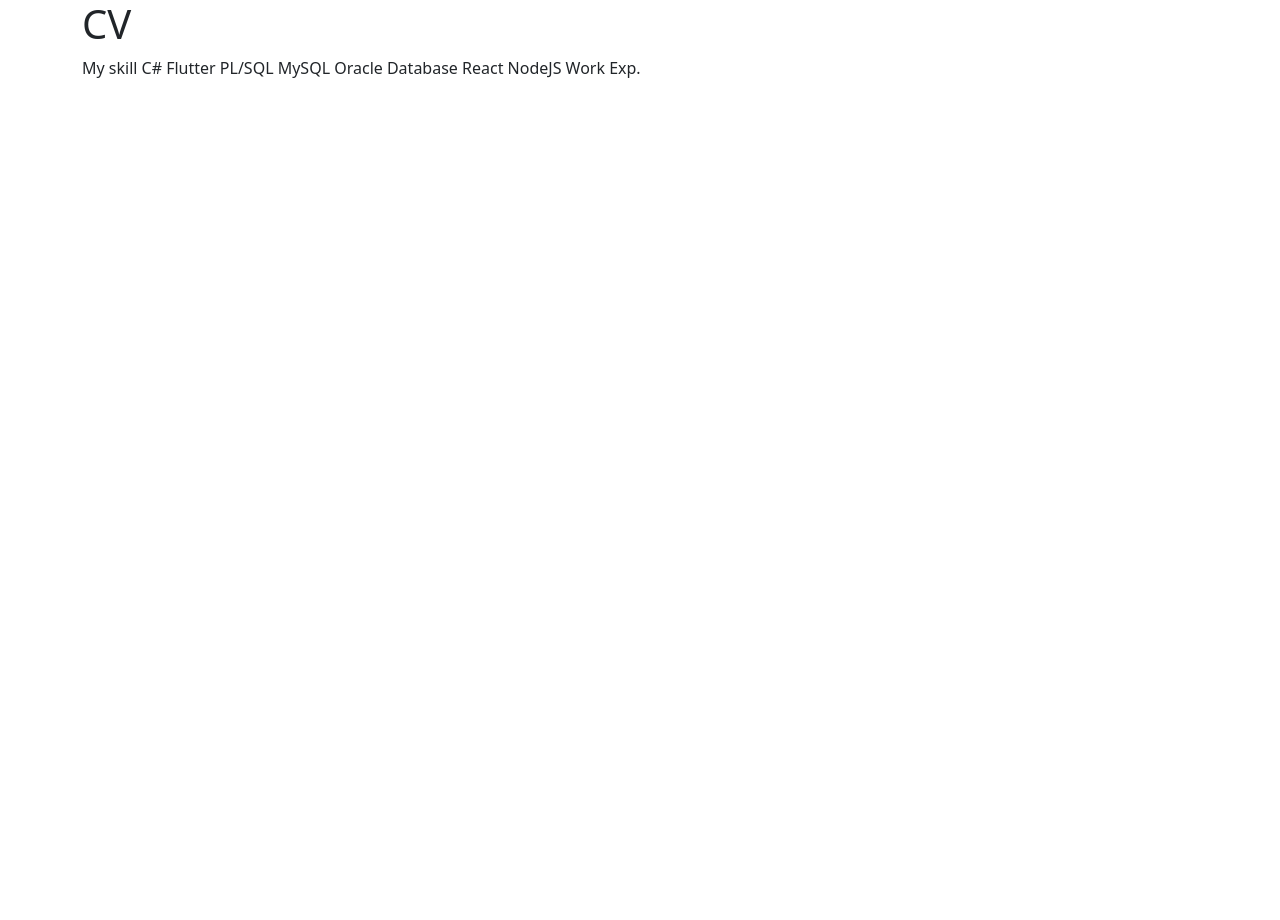
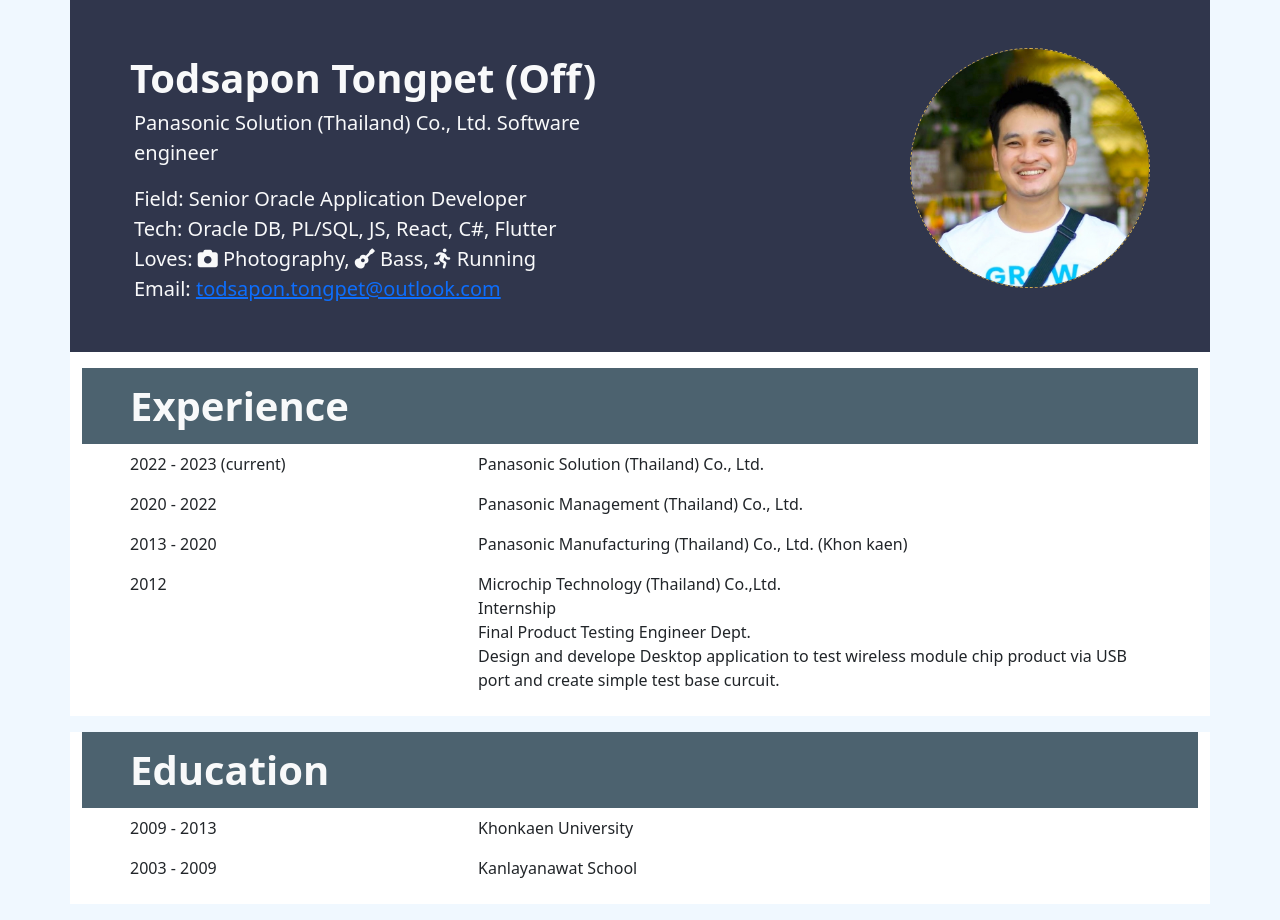
Before and after one commit to offie90/cv, a plain HTML site: page index.html in a window 1280 px wide. Before the commit the page ends 800 px from the top, so only its background shows below. Drawn offline with nearby package versions, Linux system fonts and the light colour scheme.

Commit message:
main structure

```diff
--- a/index.html
+++ b/index.html
@@ -6,15 +6,115 @@
     <meta name="viewport" content="width=device-width, initial-scale=1.0">
     <link href="https://cdn.jsdelivr.net/npm/bootstrap@5.3.0/dist/css/bootstrap.min.css" rel="stylesheet" integrity="sha384-9ndCyUaIbzAi2FUVXJi0CjmCapSmO7SnpJef0486qhLnuZ2cdeRhO02iuK6FUUVM" crossorigin="anonymous">
     <script src="https://cdn.jsdelivr.net/npm/bootstrap@5.3.0/dist/js/bootstrap.bundle.min.js" integrity="sha384-geWF76RCwLtnZ8qwWowPQNguL3RmwHVBC9FhGdlKrxdiJJigb/j/68SIy3Te4Bkz" crossorigin="anonymous"></script>
+    <script src="https://kit.fontawesome.com/05f2f6e6f2.js" crossorigin="anonymous"></script>
     <link rel="stylesheet" href="./style.css" />
     <title>Document</title>
 </head>
-<body >
-    <div class="container">
-        <div class="h1">CV</div>
-        My skill
-        C# Flutter PL/SQL MySQL Oracle Database React NodeJS
-        Work Exp.
+<body class="bd">
+    <div class="container doc-header text-light">
+        <div class=" p-5 text-light ">
+            <div class="doc-header row g-2 justify-content-between content-">
+
+                <div class="col-lg-6 col-12 text-center text-lg-end order-lg-last">
+                    <img class="prof-pic" src="/resource/mypic.jpg" />
+                </div>
+
+                <div class="col-lg-6 col-12">
+                    <div class="fs-1 fw-bold">Todsapon Tongpet (Off)</div>
+                    <div class="fs-5">
+                        <div class="ps-1 mb-3">Panasonic Solution (Thailand) Co., Ltd. Software engineer</div>
+                        <div class="ps-1">Field: Senior Oracle Application Developer</div>
+                        <div class="ps-1">Tech: Oracle DB, PL/SQL, JS, React, C#, Flutter</div>
+                        <div class="ps-1">Loves: <i class="fa-solid fa-camera"></i> Photography, <i class="fa-solid fa-guitar"></i> Bass, <i class="fa-solid fa-person-running"></i> Running</div>
+                        <div class="ps-1">Email: <a href="mailto: todsapon.tongpet@outlook.com">todsapon.tongpet@outlook.com</a></div>
+                    </div>
+
+                </div>
+
+
+
+            </div>
+        </div>
+    </div>
+    <div class="container bg-white pt-3">
+
+        <div class="mb-3">
+            <div class="fs-1 doc-topic px-5 py-2 fw-bold text-light">Experience</div>
+            <div class="px-5 py-2">
+                <div class="row mb-3">
+                    <div class="col-12 col-md-4">
+                        2022 - <script>document.write(new Date().getFullYear()) </script> (current)
+                    </div>
+                    <div class="col-12 col-md-8">
+                        Panasonic Solution (Thailand) Co., Ltd.
+                    </div>
+                </div>
+                <div class="row mb-3">
+                    <div class="col-12 col-md-4">
+                        2020 - 2022
+                    </div>
+                    <div class="col-12 col-md-8">
+                        Panasonic Management (Thailand) Co., Ltd.
+                    </div>
+                </div>
+                <div class="row mb-3">
+                    <div class="col-12 col-md-4">
+                        2013 - 2020
+                    </div>
+                    <div class="col-12 col-md-8">
+                        Panasonic Manufacturing (Thailand) Co., Ltd. (Khon kaen)
+                    </div>
+                </div>
+                <div class="row mb-3">
+                    <div class="col-12 col-md-4">
+                        2012
+                    </div>
+                    <div class="col-12 col-md-8">
+                        <div class="">
+                            Microchip Technology (Thailand) Co.,Ltd.
+                        </div>
+                        <div>
+                            Internship
+                        </div>
+                        <div>
+                            Final Product Testing Engineer Dept.
+                        </div>
+                        <div>
+                            Design and develope Desktop application to test wireless module chip product via USB port and create simple test base curcuit.
+                        </div>
+                    </div>
+                </div>
+            </div>
+        </div>
+
+    </div>
+    <div class="container bg-white">
+
+        <div class="mb-3">
+            <div class="fs-1 doc-topic px-5 py-2 fw-bold text-light">Education</div>
+            <div class="px-5 py-2">
+                <div class="row mb-3">
+                    <div class="col-12 col-md-4">
+                        2009 - 2013
+                    </div>
+                    <div class="col-12 col-md-8">
+                        Khonkaen University
+                    </div>
+                </div>
+                <div class="row mb-3">
+                    <div class="col-12 col-md-4">
+                        2003 - 2009
+                    </div>
+                    <div class="col-12 col-md-8">
+                        Kanlayanawat School
+                    </div>
+                </div>
+
+            </div>
+        </div>
+
+
+
     </div>
 </body>
 </html>
--- a/style.css
+++ b/style.css
@@ -1,3 +1,22 @@
 .page-bg{
     background-color: aqua;
 }
+
+.prof-pic {
+    border-radius: 50%;
+    height: 15rem;
+    border: dashed 1px rgb(212, 175, 81);
+}
+
+.doc-header {
+    background-color: rgb(48, 54, 76);
+
+}
+
+.doc-topic {
+    background-color: rgb(76, 98, 111);
+}
+
+.bd {
+    background-color: aliceblue;
+}
```
Also changed, not shown: resource/mypic.jpg (added), 2 other files.
